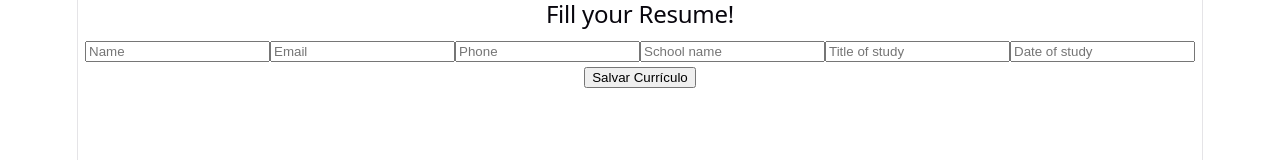
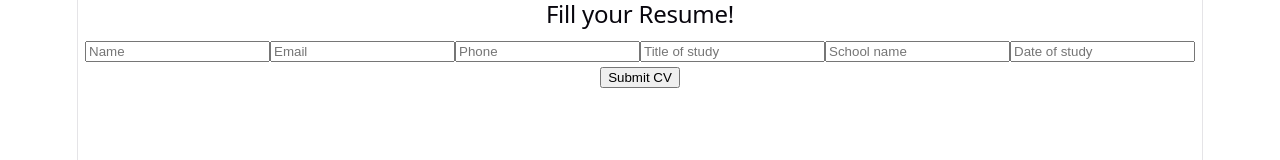
Before and after one commit to fioridaniel/cv-application, a React (Vite) app in the folder project/: page / in a window 1280 px wide. Shown: the top 160 px of the page. Built offline with nearby package versions, Linux system fonts and the light colour scheme.

Commit message:
refactor: replace raw inputs with InputInfo component

```diff
--- a/project/src/App.jsx
+++ b/project/src/App.jsx
@@ -32,7 +32,7 @@ function App() {
           setSchoolName={setSchoolName} setStudyTitle={setStudyTitle} setStudyDate={setStudyDate}
         ></EducationalExpercience>
 
-        <button type="submit">Salvar Currículo</button>
+        <button type="submit">Submit CV</button>
       </form>
     </>
   )
--- a/project/src/components/EducationalExperience.jsx
+++ b/project/src/components/EducationalExperience.jsx
@@ -1,28 +1,26 @@
 import { useState } from "react";
+import InputInfo from "./InputInfo";
 
 function EducationalExpercience({ schoolName, studyTitle, studyDate, setSchoolName, setStudyTitle, setStudyDate }) {
     return (
         <>
-            <input
-                type="text"
+            <InputInfo
+                value={studyTitle}
+                setFunction={setStudyTitle}
+                placeHolder={"Title of study"}
+            ></InputInfo>
+
+            <InputInfo
                 value={schoolName}
-                onChange={(event) => setSchoolName(event.target.value)}
-                placeholder="School name"
-            />
+                setFunction={setSchoolName}
+                placeHolder={"School name"}
+            ></InputInfo>
 
-            <input
-                type="text"
-                value={studyTitle}
-                onChange={(event) => setStudyTitle(event.target.value)}
-                placeholder="Title of study "
-            />
-
-            <input
-                type="text"
+            <InputInfo
                 value={studyDate}
-                onChange={(event) => setStudyDate(event.target.value)}
-                placeholder="Date of study"
-            />
+                setFunction={setStudyDate}
+                placeHolder={"Date of study"}
+            ></InputInfo>
         </>
     );
 }
--- a/project/src/components/GeneralInformation.jsx
+++ b/project/src/components/GeneralInformation.jsx
@@ -1,28 +1,27 @@
 import { useState } from "react";
+
+import InputInfo from "./InputInfo";
 
 function GeneralInformation({ name, email, phoneNumber, setName, setEmail, setPhoneNumber }) {
     return (
         <>
-            <input
-                type="text"
+            <InputInfo
                 value={name}
-                onChange={(event) => setName(event.target.value)}
-                placeholder="Name"
-            />
+                setFunction={setName}
+                placeHolder={"Name"}
+            ></InputInfo>
 
-            <input
-                type="text"
+            <InputInfo
                 value={email}
-                onChange={(event) => setEmail(event.target.value)}
-                placeholder="Email"
-            />
+                setFunction={setEmail}
+                placeHolder={"Email"}
+            ></InputInfo>
 
-            <input
-                type="text"
+            <InputInfo
                 value={phoneNumber}
-                onChange={(event) => setPhoneNumber(event.target.value)}
-                placeholder="Phone"
-            />
+                setFunction={setPhoneNumber}
+                placeHolder={"Phone"}
+            ></InputInfo>
         </>
     );
 }
--- /dev/null
+++ b/project/src/components/InputInfo.jsx
@@ -0,0 +1,12 @@
+function InputInfo({ value, setFunction, placeHolder}) {
+    return (
+        <input
+            type="text"
+            value={value}
+            onChange={(event) => setFunction(event.target.value)}
+            placeholder={placeHolder}
+        />
+    );
+}
+
+export default InputInfo;
```
